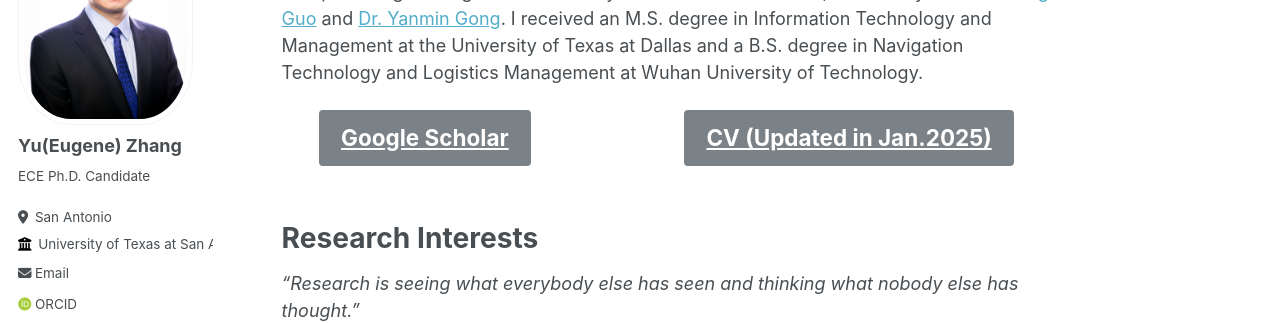
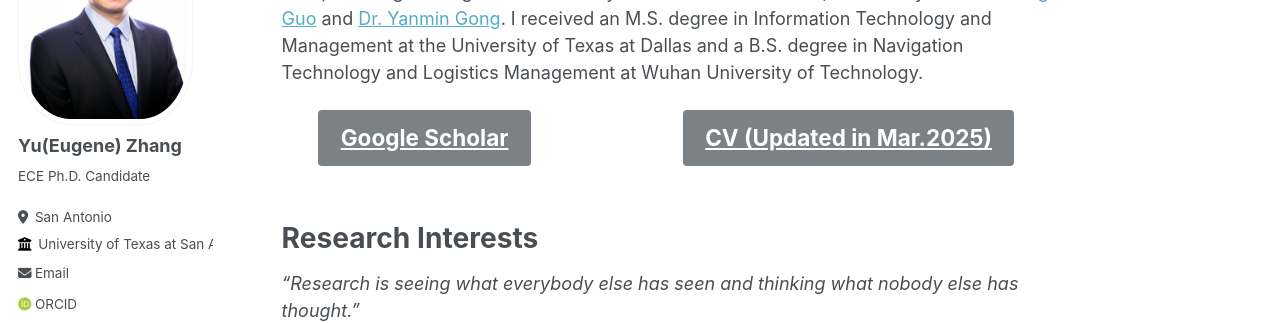
Before and after one commit to Yu-Zhang-Eugene/yu-zhang-eugene.github.io, a Jekyll site: the page built from _pages/about.md, in a window 1280 px wide and 900 px high. Shown: the part 197-520 px from the top of the window. Built offline with Jekyll 4.4.1, drawn with Linux system fonts in a browser that asks for light colours; some web fonts are replaced.

Commit message:
Update about.md

```diff
--- a/_pages/about.md
+++ b/_pages/about.md
@@ -14,7 +14,7 @@ I am currently (Jan. 2025) a 5th-year Ph.D. candidate in the Department of Elect
 <a href="https://scholar.google.com/citations?hl=en&user=p6z9Id4AAAAJ" class="btn btn--x-large" target="_blank">Google Scholar</a>
  &nbsp;
   <!-- Second button linking to GitHub -->
-<a href="https://yu-zhang-eugene.github.io/files/cv.pdf" class="btn btn--x-large" target="_blank">CV (Updated in Jan.2025)</a>
+<a href="https://yu-zhang-eugene.github.io/files/cv.pdf" class="btn btn--x-large" target="_blank">CV (Updated in Mar.2025)</a>
 </div>
 
 
```
